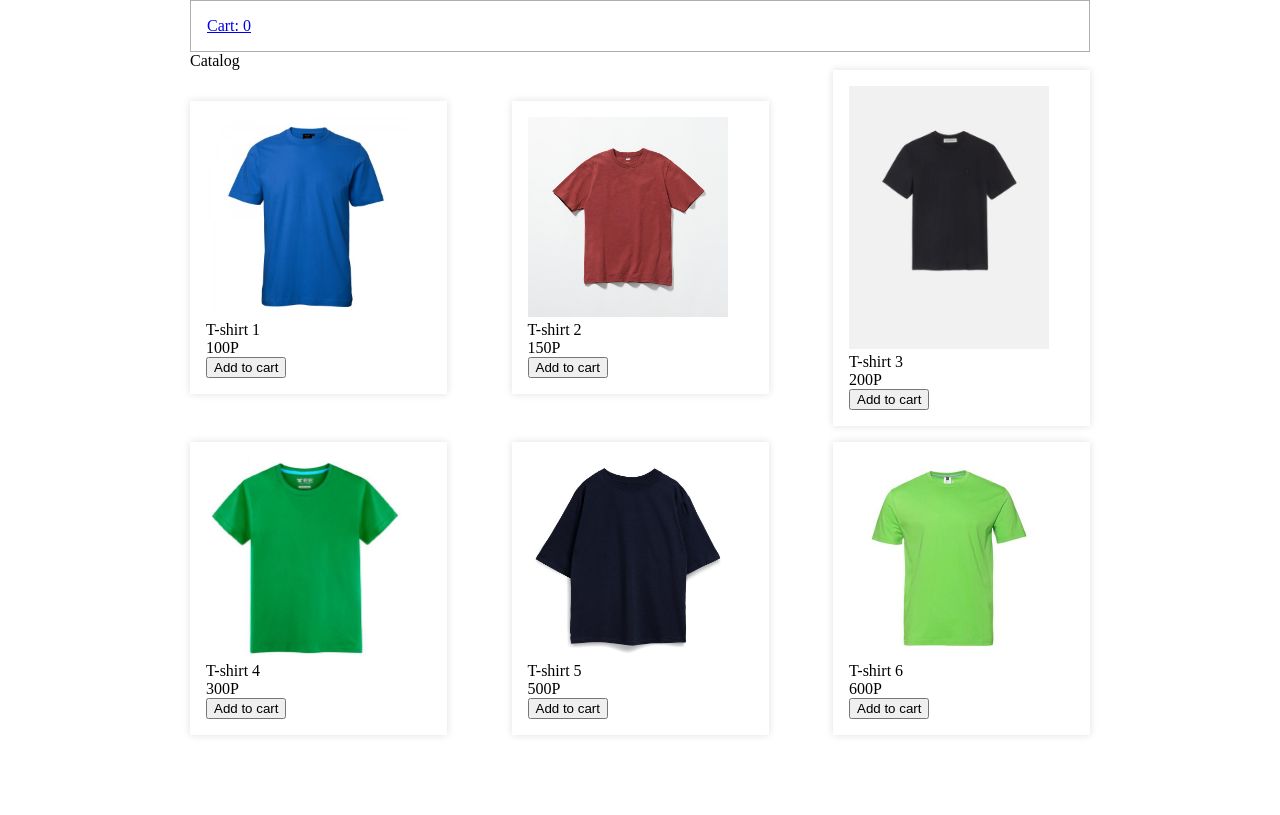
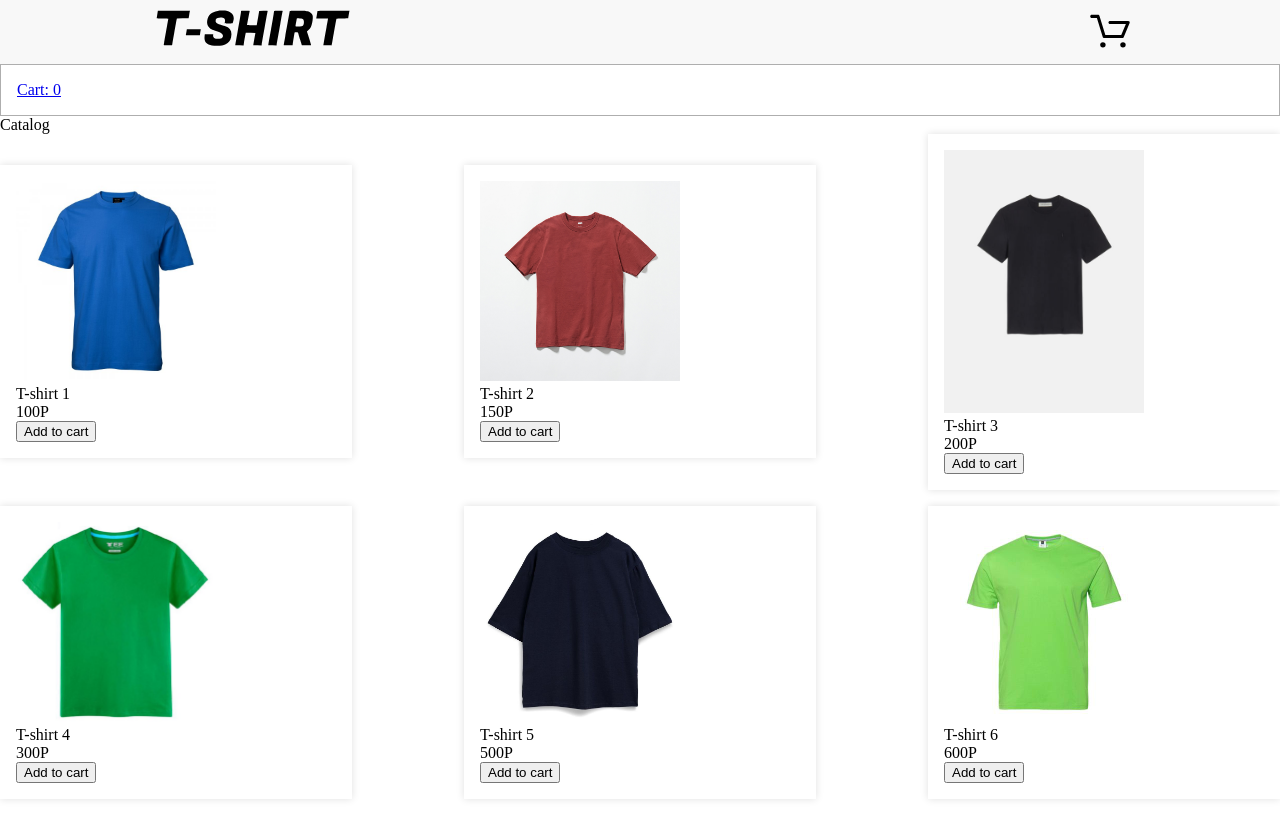
Before and after one commit to lordwebkit/t-shirt-dev, a Vue app: page / in a window 1280 px wide. Built offline with nearby package versions, Linux system fonts and the light colour scheme; data requests are answered from the project's data file.

Commit message:
Added normal header

```diff
--- /dev/null
+++ b/src/components/SHeader.vue
@@ -0,0 +1,47 @@
+<template>
+  <div class="s-header-wrapper">
+    <header class="s-header s-grid-wrapper">
+      <div class="s-header__logo-wrapper">
+        <img
+          class="s-header__logo"
+          :src="getImageUrl('logo.svg')"
+          alt="T-shirt logo company"
+        />
+      </div>
+      <img
+        class="s-header__cart"
+        :src="getImageUrl('shopping-cart-base.svg')"
+        alt="Cart icon"
+      />
+    </header>
+  </div>
+</template>
+<script>
+export default {
+  name: "SHeader",
+  setup() {
+    const getImageUrl = (name) => {
+      return new URL(`../assets/icons/${name}`, import.meta.url).href;
+    };
+    return { getImageUrl };
+  },
+};
+</script>
+<style lang="scss" scoped>
+.s-header {
+  display: flex;
+  justify-content: space-between;
+  align-items: center;
+
+  &-wrapper {
+    background-color: $theme-color-ws;
+  }
+  &__logo {
+    width: 200px;
+  }
+  &__cart {
+    width: 40px;
+    height: 40px;
+  }
+}
+</style>
--- a/src/components/SMainWrapper.vue
+++ b/src/components/SMainWrapper.vue
@@ -1,18 +1,18 @@
 <template>
   <div class="s-main-wrapper">
+    <s-header />
     <router-view />
   </div>
 </template>
 
 <script>
+import SHeader from "./SHeader.vue";
 export default {
   name: "SMainWrapper",
+  components: {
+    SHeader,
+  },
 };
 </script>
 
-<style scoped>
-.s-main-wrapper {
-  max-width: 900px;
-  margin: 0 auto;
-}
-</style>
+<style></style>
```
